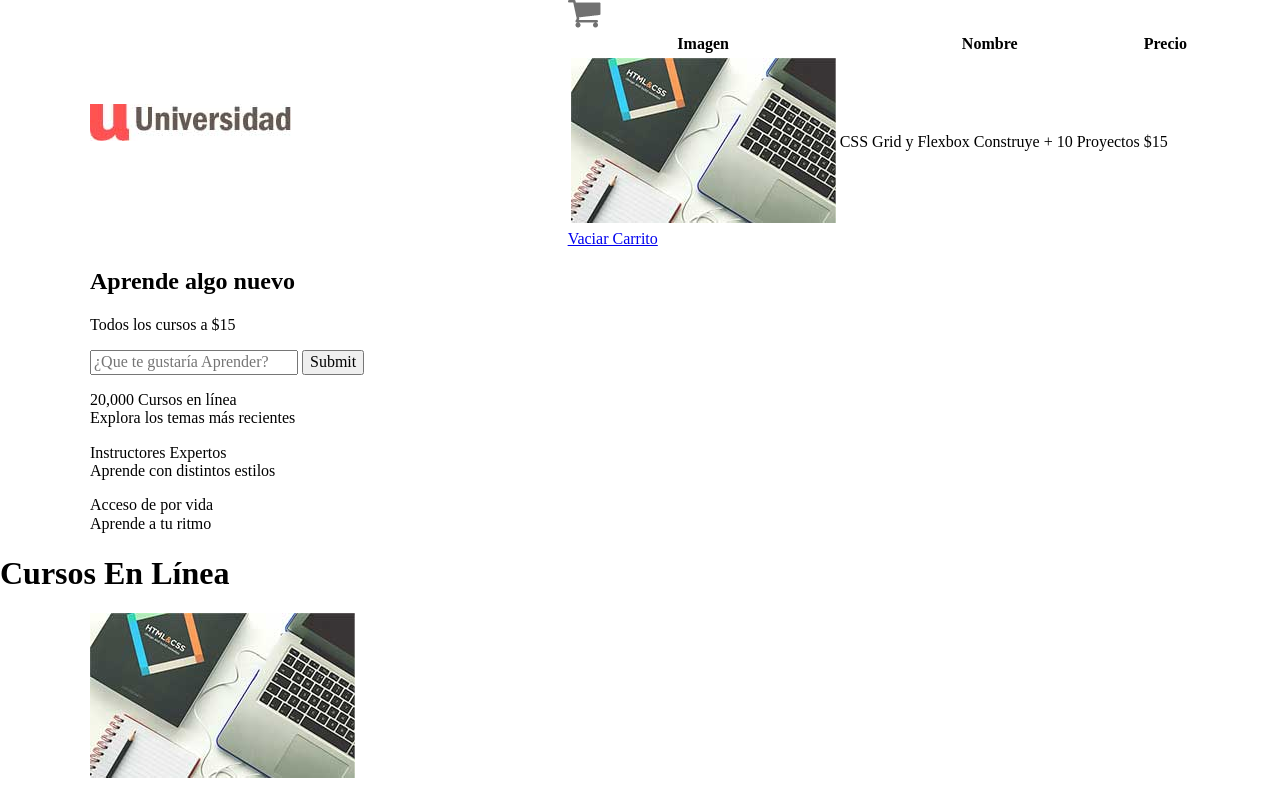
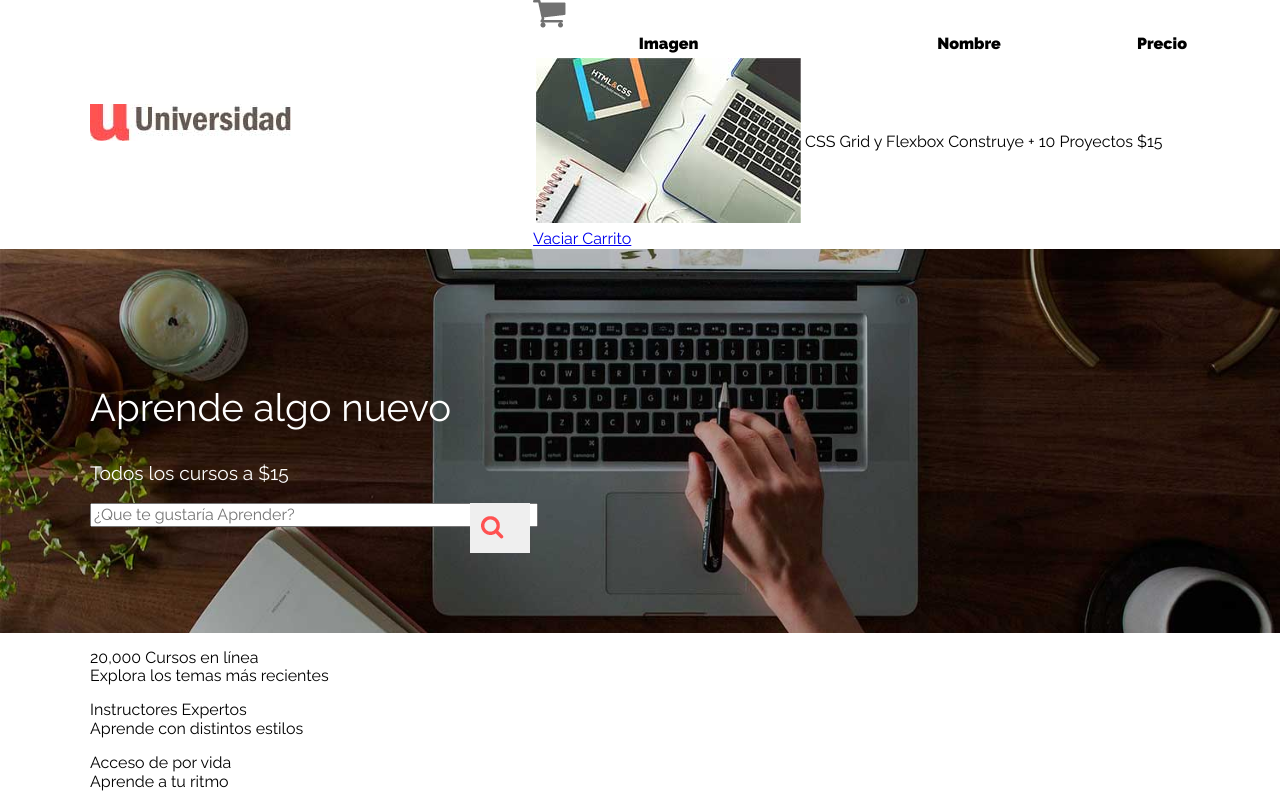
Before and after one commit to AxelLarrea/UX-UI, a website: page Universidad-app/index.html in a window 1280 px wide. Shown: the top 800 px of the page. Drawn offline with nearby package versions, Linux system fonts and the light colour scheme.

Commit message:
09-11-2020

```diff
--- /dev/null
+++ b/Universidad-app/scss/_mixins.scss
@@ -0,0 +1,19 @@
+@mixin boton($color) {
+    background-color: $secundario;
+    padding: .5rem 1rem;
+    margin-top: 1rem;
+    display: block;
+    color : $blanco;
+    text-align: center;
+    text-decoration: none;
+}
+
+@mixin box-sizing($box-model) {
+    box-sizing: $box-model;
+}
+
+@mixin background-imagen($imagen) {
+    background-image: url($imagen);
+    background-repeat: no-repeat;
+    background-position: center center;
+}
--- /dev/null
+++ b/Universidad-app/scss/_variables.scss
@@ -0,0 +1,9 @@
+/*Variables
+Colores*/
+$principal : #33C3F0;
+$secundario : #741D51;
+$terciario : #E44E51;
+$blanco : #FFFFFF;
+
+
+$fuente_principal : 'Raleway', sans-serif;
--- a/Universidad-app/scss/app.scss
+++ b/Universidad-app/scss/app.scss
@@ -1,3 +1,21 @@
+@import 'variables';
+@import 'mixins';
+
+
+html {
+    @include box-sizing(borde-box);
+}
+
+*,
+*::after,
+*::before {
+    @include box-sizing(inherit);
+}
+
+body {
+    font-family: $fuente_principal;
+}
+
 .contenedor {
     max-width: 1100px;
     margin: 0 auto;
@@ -22,7 +40,7 @@
         display: block;
         position: absolute;
         right: 0;
-        background-color: #e1e1e1;
+        background-color: $blanco;
         padding: 1rem;
         max-width: 400px;
 
@@ -31,13 +49,51 @@
         }
 
         .boton {
-            background-color: #33c3f0;
-            padding: .5rem 1rem;
-            margin-top: 1rem;
-            display: block;
-            color : #FFF;
-            text-align: center;
-            text-decoration: none;
+            @include boton($secundario);
         }
     }
 }
+
+.hero {
+    min-height: 24rem;
+    background-size: cover;
+    color: $blanco;
+    display: flex;
+    align-items: center;
+    @include background-imagen('../img/hero.jpg');
+
+    .contenido-hero {
+        flex: 1;
+
+        h2 {
+            font-weight: 400;
+            font-size: 2.4rem;
+        }
+
+        p {
+            font-size: 1.2rem;
+        }
+
+        form {
+            position: relative;
+            width: 40%;
+
+            input[type="submit"] {
+                position: absolute;
+                right: 0;
+                top: 0;
+                @include background-imagen('../img/lupa.png');
+                width: 3rem;
+                height: 3rem;
+                display: block;
+                text-indent: -9999px;
+                border: none;
+                cursor: pointer;
+            }
+
+            input[type="text"]{
+                width: 100%;
+            }
+        }
+    }
+}
```
Also changed, not shown: Universidad-app/css/app.css.
